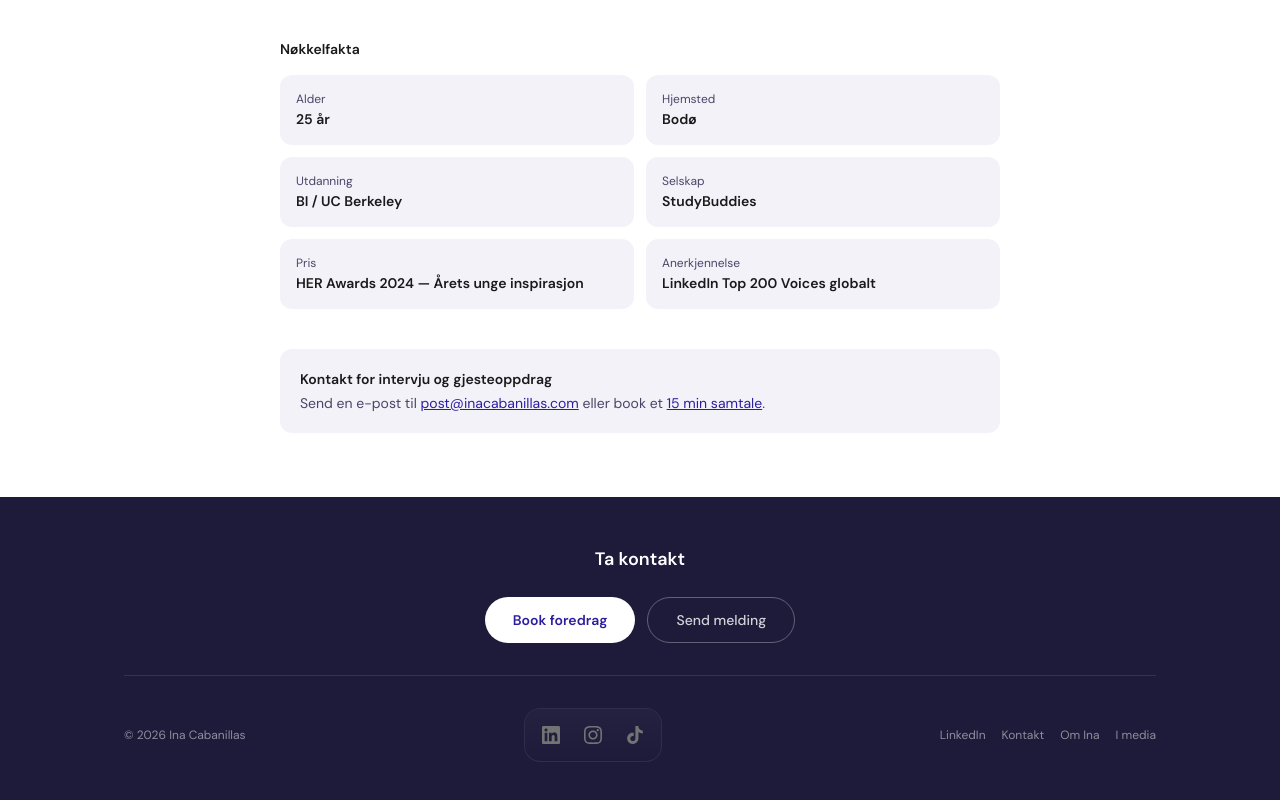
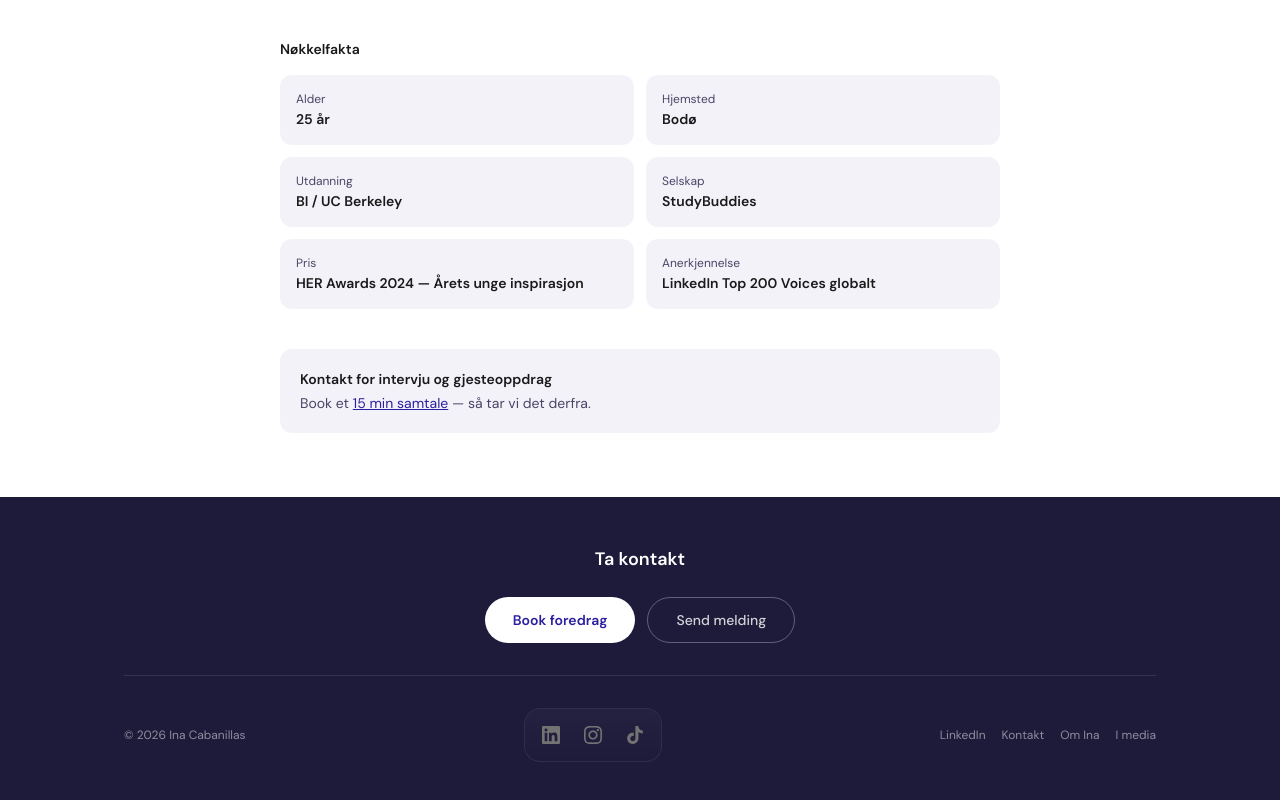
Before and after one commit to SuperDuper993/ina-cabanillas-website, a Next.js app: page /presse in a window 1280 px wide. Shown: the part 2437-3237 px from the top of the page. Built offline with nearby package versions, Linux system fonts and the light colour scheme.

Commit message:
Fjern e-postadresse fra pressekontakt, behold kun kalenderlenke

```diff
--- a/components/sections/presse-content.tsx
+++ b/components/sections/presse-content.tsx
@@ -342,14 +342,11 @@ export function PresseContent() {
         <div className="p-5 bg-brand-lavender rounded-xl">
           <p className="text-sm font-semibold text-foreground mb-1">Kontakt for intervju og gjesteoppdrag</p>
           <p className="text-sm text-brand-muted">
-            Send en e-post til{' '}
-            <a href="mailto:post@inacabanillas.com" className="text-brand-indigo underline">
-              post@inacabanillas.com
-            </a>
-            {' '}eller book et{' '}
+            Book et{' '}
             <a href="https://calendar.app.google/DdqRYwRpniLiXgcm6" target="_blank" rel="noopener noreferrer" className="text-brand-indigo underline">
               15 min samtale
-            </a>.
+            </a>{' '}
+            — så tar vi det derfra.
           </p>
         </div>
       </div>
```
